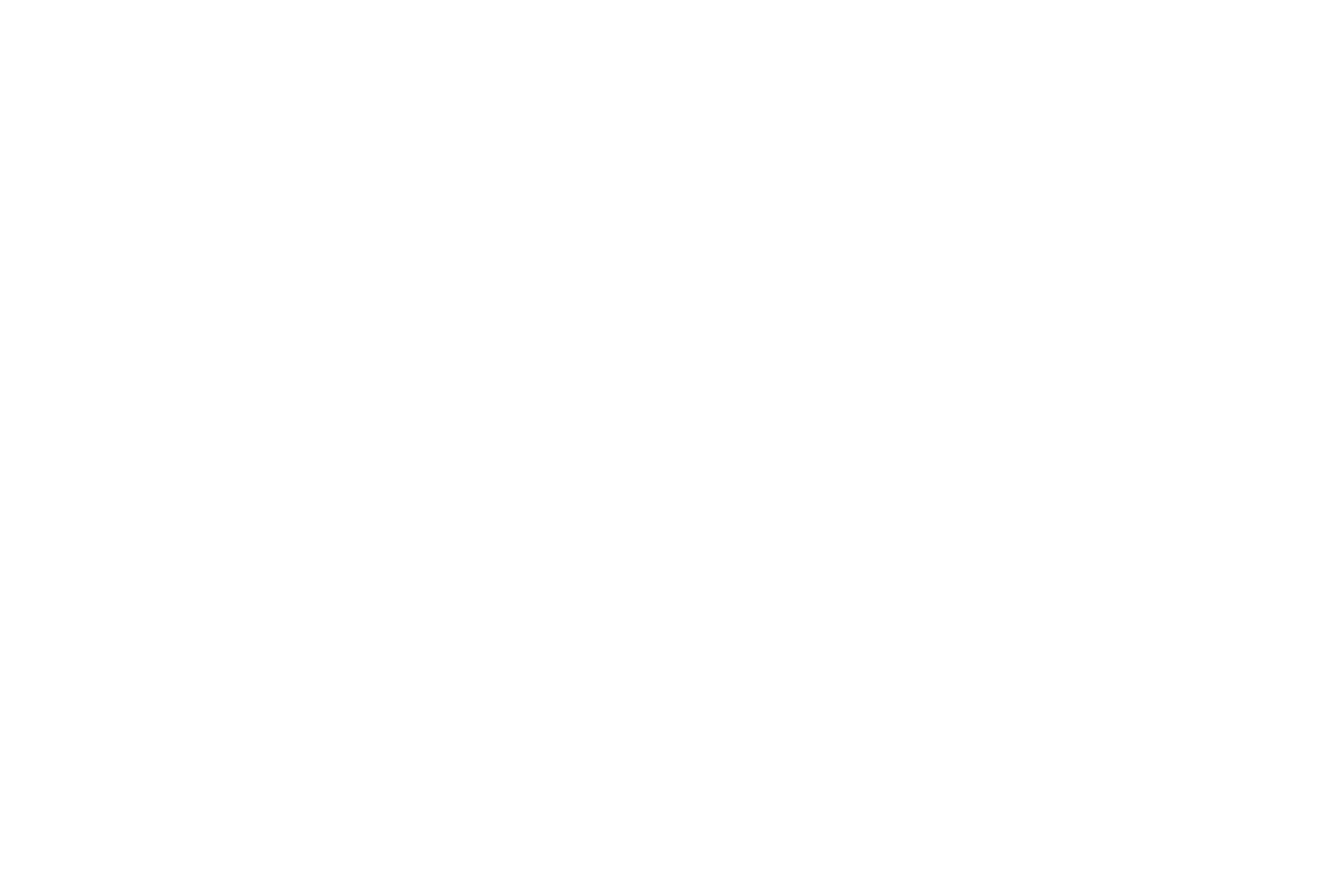
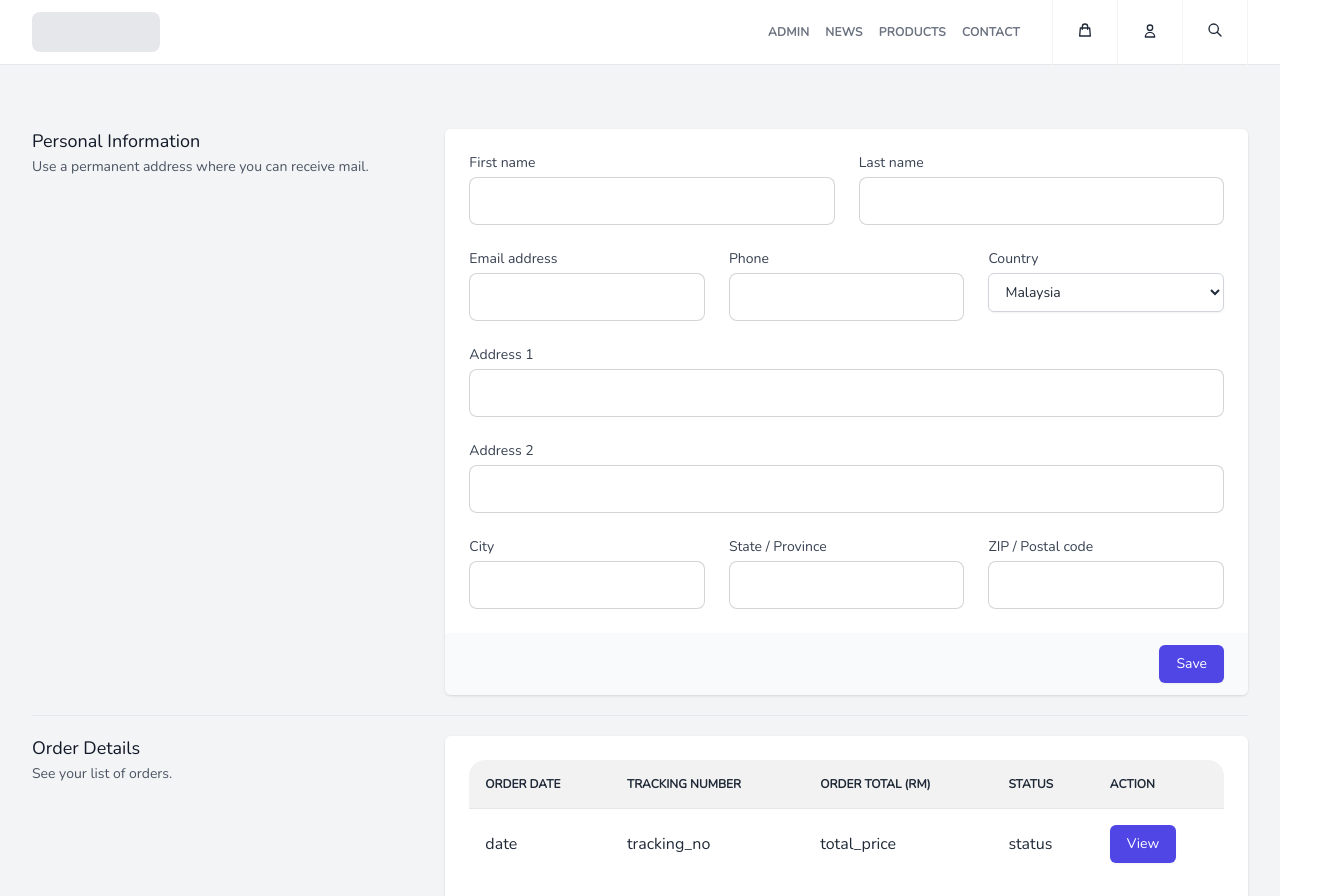
Before and after one commit to Willissarino/e-commerce-Angular, an Angular app: page /dashboard in a window 1280 px wide. Before the commit this address led to /. Shown: the top 896 px of the page, 1321 px wide, since content can reach past the window. Before the commit the page ends 800 px from the top, so only its background shows below. Built offline with nearby package versions, Linux system fonts and the light colour scheme.

Commit message:
Added 'user-dashboard'

```diff
--- a/src/app/app-routing.module.ts
+++ b/src/app/app-routing.module.ts
@@ -3,9 +3,10 @@ import { CommonModule } from '@angular/common';
 //Import RouterModule & Routes
 import { RouterModule, Routes } from '@angular/router';
 //Import your component/pages
+import { UserRegisterComponent } from './user/user-register/user-register.component';
 import { UserLoginComponent } from './user/user-login/user-login.component';
 import { UserHomepageComponent } from './user/user-homepage/user-homepage.component';
-import { UserRegisterComponent } from './user/user-register/user-register.component';
+import { UserDashboardComponent } from './user/user-dashboard/user-dashboard.component';
 
 import { ProductCategoryComponent } from './product/product-category/product-category.component';
 import { ProductListComponent } from './product/product-list/product-list.component';
@@ -30,6 +31,7 @@ const routes: Routes = [
   {path: '', component:UserHomepageComponent},
   {path: 'register', component:UserRegisterComponent},
   {path: 'login', component:UserLoginComponent},
+  {path: 'dashboard', component:UserDashboardComponent},
 
   // Product
   {path: 'category', component:ProductCategoryComponent},
--- a/src/app/app.module.ts
+++ b/src/app/app.module.ts
@@ -30,6 +30,7 @@ import { AdminProductAddComponent } from './admin/admin-product-add/admin-produc
 import { AdminCategoryEditComponent } from './admin/admin-category-edit/admin-category-edit.component';
 import { AdminProductEditComponent } from './admin/admin-product-edit/admin-product-edit.component';
 import { AdminDashboardStatComponent } from './admin/admin-dashboard-stat/admin-dashboard-stat.component';
+import { UserDashboardComponent } from './user/user-dashboard/user-dashboard.component';
 
 @NgModule({
   declarations: [
@@ -55,6 +56,7 @@ import { AdminDashboardStatComponent } from './admin/admin-dashboard-stat/admin-
     AdminCategoryEditComponent,
     AdminProductEditComponent,
     AdminDashboardStatComponent,
+    UserDashboardComponent,
   ],
   imports: [
     BrowserModule,
--- a/src/app/nav/top-nav/top-nav.component.html
+++ b/src/app/nav/top-nav/top-nav.component.html
@@ -16,7 +16,7 @@
         <div class="flex items-center justify-end flex-1">
             <nav
                 class="hidden lg:uppercase lg:text-gray-500 lg:tracking-wide lg:font-bold lg:text-xs lg:space-x-4 lg:flex">
-                <a routerLink="admin"
+                <a routerLink="/admin"
                     class="block h-16 leading-[4rem] border-b-4 border-transparent hover:text-gray-700 hover:border-current">
                     Admin
                 </a>
@@ -26,7 +26,7 @@
                     News
                 </a>
 
-                <a href=""
+                <a routerLink="/product"
                     class="block h-16 leading-[4rem] border-b-4 border-transparent hover:text-gray-700 hover:border-current">
                     Products
                 </a>
--- /dev/null
+++ b/src/app/user/user-dashboard/user-dashboard.component.html
@@ -0,0 +1,149 @@
+<app-top-nav></app-top-nav>
+<!-- Profile -->
+<div class="bg-gray-100">
+    <div class="max-w-7xl mx-auto px-4 sm:px-6 lg:px-8">
+        <div class="max-w-2xl mx-auto py-16 sm:py-24 lg:py-16 lg:max-w-none">
+
+            <!-- Profile -->
+            <div class="mt-10 sm:mt-0">
+                <div class="md:grid md:grid-cols-3 md:gap-6">
+                <div class="md:col-span-1">
+                    <div class="px-4 sm:px-0">
+                    <h3 class="text-lg font-medium leading-6 text-gray-900">Personal Information</h3>
+                    <p class="mt-1 text-sm text-gray-600">Use a permanent address where you can receive mail.</p>
+                    </div>
+                </div>
+                <div class="mt-5 md:mt-0 md:col-span-2">
+                    <!-- Update User Detail -->
+                    <form>
+                    <div class="shadow overflow-hidden sm:rounded-md">
+                        <div class="px-4 py-5 bg-white sm:p-6">
+                        <div class="grid grid-cols-6 gap-6">
+                            <!-- First Name -->
+                            <div class="col-span-6 sm:col-span-3">
+                            <label for="first-name" class="block text-sm font-medium text-gray-700">First name</label>
+                            <input value="" type="text" name="fname" autocomplete="given-name" class="mt-1 block input input-bordered w-full " required >
+                            </div>
+                            <!-- Last Name -->
+                            <div class="col-span-6 sm:col-span-3">
+                            <label for="last-name" class="block text-sm font-medium text-gray-700">Last name</label>
+                            <input value="" type="text" name="lname" autocomplete="family-name" class="mt-1 block input input-bordered w-full " required>
+                            </div>
+                            <!-- Email -->
+                            <div class="col-span-6 sm:col-span-2">
+                            <label for="email-address" class="block text-sm font-medium text-gray-700">Email address</label>
+                            <input value="" type="text" name="email" autocomplete="email" class="mt-1 block input input-bordered w-full" required>
+                            </div>
+                            <!-- Phone -->
+                            <div class="col-span-6 sm:col-span-2">
+                            <label for="email-address" class="block text-sm font-medium text-gray-700">Phone</label>
+                            <input value="" type="text" name="phone" autocomplete="email" class="mt-1 block input input-bordered w-full" required>
+                            </div>
+                            <!-- Country -->
+                            <div class="col-span-6 sm:col-span-2">
+                            <label for="country" class="block text-sm font-medium text-gray-700">Country</label>
+                            <select name="country" autocomplete="country" class="mt-1 block w-full py-2 px-3 border border-gray-300 bg-white rounded-md shadow-sm focus:outline-none sm:text-sm" required>
+                                <option value="Malaysia">Malaysia</option>
+                                <option value="Wales">Wales</option>
+                                <option value="Scotland">Scotland</option>
+                                <option value="France">France</option>
+                                <option value="Belgium">Belgium</option>
+                                <option value="Japan">Japan</option>
+                            </select>
+                            </div>
+                            <!-- Address -->
+                            <div class="col-span-6">
+                                <label for="address-1" class="block text-sm font-medium text-gray-700">Address 1</label>
+                                <input value="" type="text" name="address1" autocomplete="address-1" class="mt-1 block input input-bordered w-full" required>
+                            </div>
+                            <div class="col-span-6">
+                                <label for="address-2" class="block text-sm font-medium text-gray-700">Address 2</label>
+                                <input value="" type="text" name="address2" autocomplete="address-2" class="mt-1 block input input-bordered w-full" required>
+                            </div>
+                            <!-- City -->
+                            <div class="col-span-6 sm:col-span-6 lg:col-span-2">
+                            <label for="city" class="block text-sm font-medium text-gray-700">City</label>
+                            <input value="" type="text" name="city" autocomplete="address-level2" class="mt-1 block input input-bordered w-full" required>
+                            </div>
+                            <!-- State / Province -->
+                            <div class="col-span-6 sm:col-span-3 lg:col-span-2">
+                            <label for="region" class="block text-sm font-medium text-gray-700">State / Province</label>
+                            <input value="" type="text" name="state" autocomplete="address-level1" class="mt-1 block input input-bordered w-full" required>
+                            </div>
+                            <!-- ZIP / Postal code -->
+                            <div class="col-span-6 sm:col-span-3 lg:col-span-2">
+                            <label for="postal-code" class="block text-sm font-medium text-gray-700">ZIP / Postal code</label>
+                            <input value="" type="text" name="zipcode" autocomplete="postal-code" class="mt-1 block input input-bordered w-full" required>
+                            </div>
+                        </div>
+                        </div>
+                        <div class="px-4 py-3 bg-gray-50 text-right sm:px-6">
+                        <button type="submit" class="inline-flex justify-center py-2 px-4 border border-transparent shadow-sm text-sm font-medium rounded-md text-white bg-indigo-600 hover:bg-indigo-700 focus:outline-none focus:ring-2 focus:ring-offset-2 focus:ring-indigo-500">Save</button>
+                        </div>
+                    </div>
+                    </form>
+                </div>
+                </div>
+            </div>
+
+            <!-- Border -->
+            <div class="hidden sm:block" aria-hidden="true">
+                <div class="py-5">
+                <div class="border-t border-gray-200"></div>
+                </div>
+            </div>
+
+            <!-- Order Details here -->
+            <div class="mt-10 sm:mt-0">
+                <div class="md:grid md:grid-cols-3 md:gap-6">
+                <div class="md:col-span-1">
+                    <div class="px-4 sm:px-0">
+                    <h3 class="text-lg font-medium leading-6 text-gray-900">Order Details</h3>
+                    <p class="mt-1 text-sm text-gray-600">See your list of orders.</p>
+                    </div>
+                </div>
+                <div class="mt-5 md:mt-0 md:col-span-2">
+                    <form action="#" method="POST">
+                    <div class="shadow overflow-hidden sm:rounded-md">
+                        <div class="px-4 py-5 bg-white space-y-6 sm:p-6">
+                        <!-- Table -->
+                        <fieldset>
+                            <div class="overflow-x-auto">
+                                <table class="table table-zebra w-full">
+                                  <!-- Head -->
+                                  <thead class="border-b border-gray-200">
+                                    <tr>
+                                        <th>Order Date</th>
+                                        <th>Tracking Number</th>
+                                        <th>Order Total (RM)</th>
+                                        <th>Status</th>
+                                        <th>Action</th>
+                                    </tr>
+                                  </thead>
+                                  <tbody>
+                                    <!-- Row -->
+                                        <tr>
+                                            <td>date</td>
+                                            <td>tracking_no</td>
+                                            <td>total_price</td>
+                                            <td>status</td>
+                                            <td>
+                                                <button type="submit" class="inline-flex justify-center py-2 px-4 border border-transparent shadow-sm text-sm font-medium rounded-md text-white bg-indigo-600 hover:bg-indigo-700 focus:outline-none focus:ring-2 focus:ring-offset-2 focus:ring-indigo-500">
+                                                    View
+                                                </button>
+                                            </td>
+                                        </tr>
+                                  </tbody>
+                                </table>
+                              </div>
+                        </fieldset>
+                        </div>
+                    </div>
+                    </form>
+                </div>
+                </div>
+            </div>
+        </div>
+    </div>
+</div>
+<app-footer></app-footer>
--- /dev/null
+++ b/src/app/user/user-dashboard/user-dashboard.component.ts
@@ -0,0 +1,15 @@
+import { Component, OnInit } from '@angular/core';
+
+@Component({
+  selector: 'app-user-dashboard',
+  templateUrl: './user-dashboard.component.html',
+  styleUrls: ['./user-dashboard.component.css']
+})
+export class UserDashboardComponent implements OnInit {
+
+  constructor() { }
+
+  ngOnInit(): void {
+  }
+
+}
```
Also changed, not shown: src/app/user/user-dashboard/user-dashboard.component.css (added), 1 other file (tests, documents, lock files or other folders).
